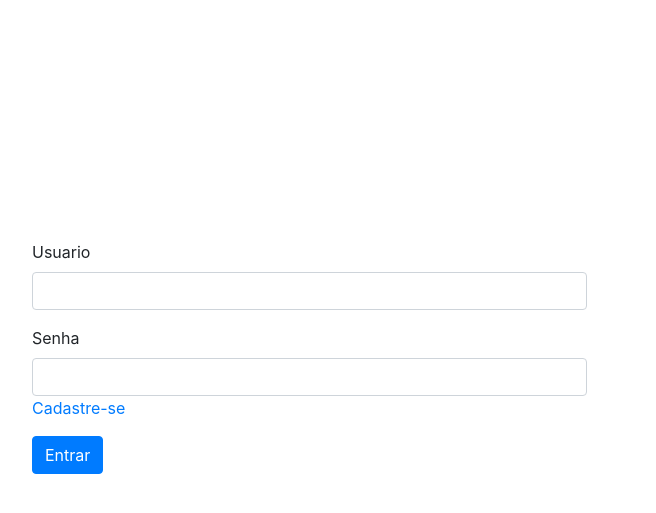
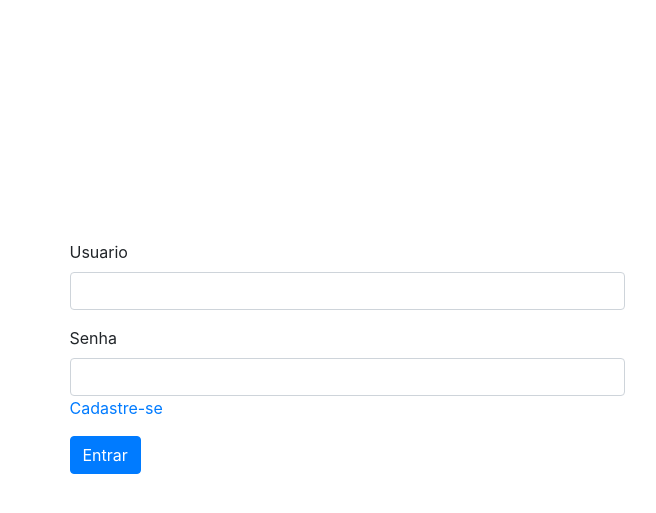
Before and after one commit to natanrch/recurso-facil, a PHP site: page /login.php in a window 1280 px wide. Shown: the top 513 px of the page, without its empty margins (293-949 px from the left). Run offline with PHP 8.4, Linux system fonts and the light colour scheme.

Commit message:
adicioando modificação css

```diff
--- a/css/style.css
+++ b/css/style.css
@@ -1,9 +1,7 @@
-<<<<<<< HEAD
 .form_cad{
   width:50%;
   border:1px solid red;
 }
-=======
 .container {
     display: flex;
     justify-content: center;
@@ -12,5 +10,3 @@
     width: 50%;
     margin: 30vh;
 }
-
->>>>>>> 4aecc77bee16727218cfb155376dc4184df6e68c
--- a/login.php
+++ b/login.php
@@ -23,7 +23,7 @@
 			<div class="form-group">
 				<label for="senha">Senha</label>
 				<input type="password" name="senha" id="senha" class="form-control">
-				<a href="#" class="text-center">Cadastre-se</a>
+				<a href="cadastro.php">Cadastre-se</a>
 			</div>
 			<button type="submit" class="btn btn-primary">Entrar</button>
 
```
